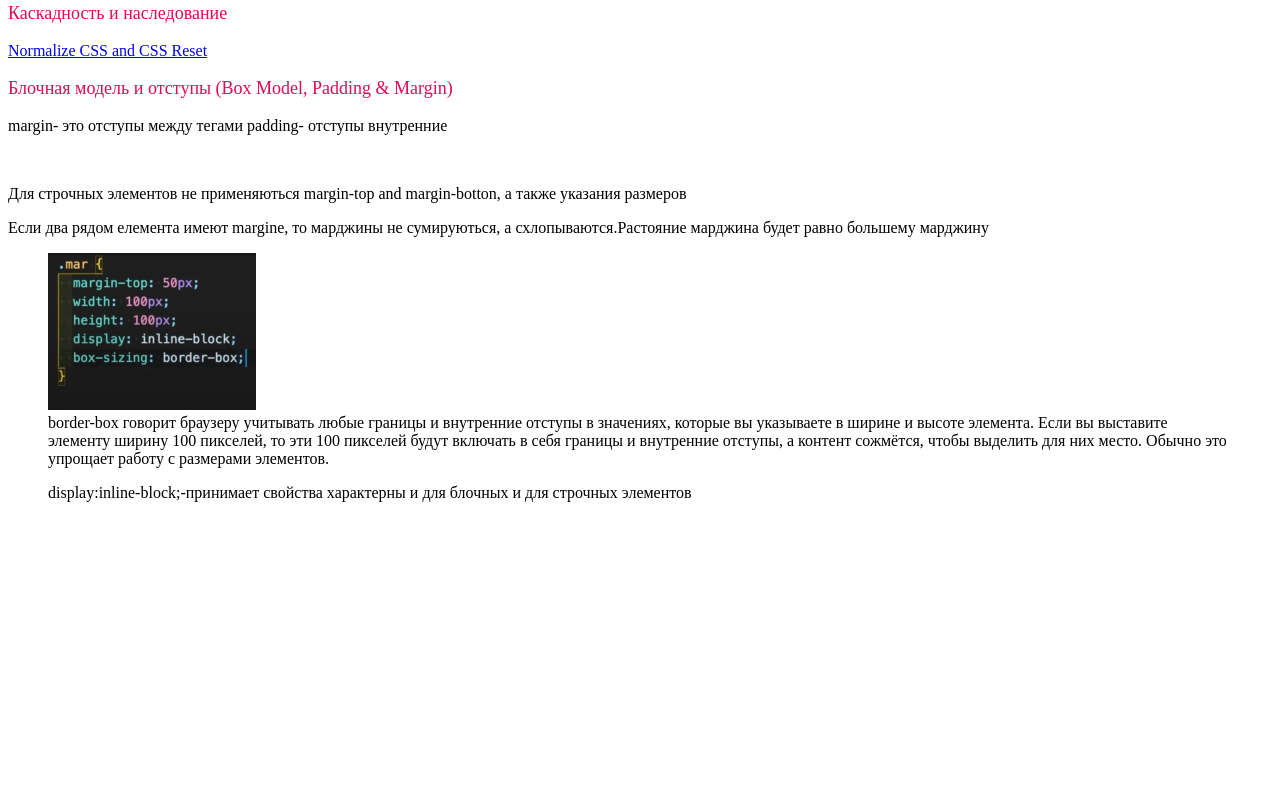
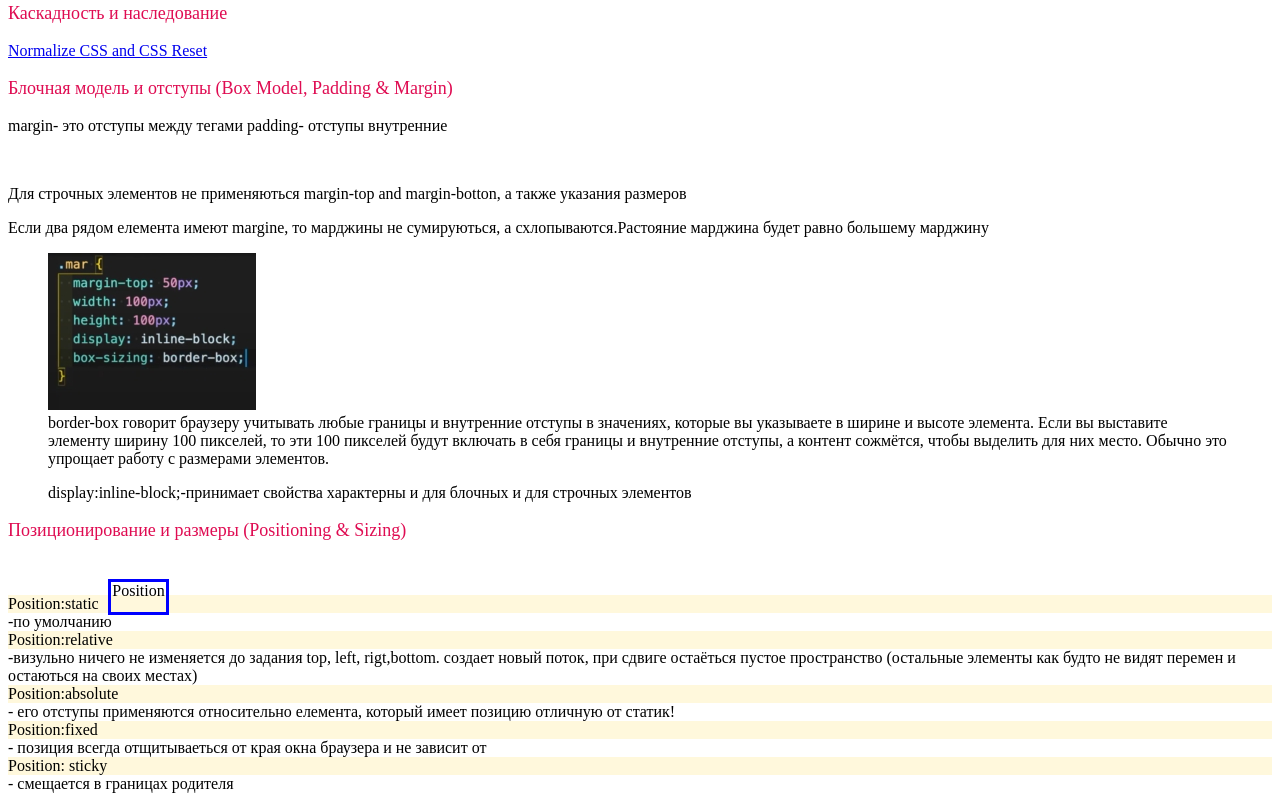
Before and after one commit to Irnadin/cod-webdev-css, a plain HTML site: page index.html in a window 1280 px wide. Shown: the part 1396-2205 px from the top of the page. Before the commit the page ends 1914 px from the top, so only its background shows below. Drawn offline with Linux system fonts and the light colour scheme.

Commit message:
Positioning & Sizing

```diff
--- a/index.html
+++ b/index.html
@@ -114,15 +114,39 @@
     padding- отступы внутренние</p>
   <br>
   <p>Для строчных элементов не применяються margin-top and margin-botton, а также указания размеров </p>
-<p>Если два рядом елемента имеют margine, то марджины не сумируються, а схлопываются.Растояние марджина будет равно большему марджину </p>
+  <p>Если два рядом елемента имеют margine, то марджины не сумируються, а схлопываются.Растояние марджина будет равно
+    большему марджину </p>
   <figure>
     <img src="display.jpg" alt="Exampel dispay">
     <figcaption>border-box говорит браузеру учитывать любые границы и внутренние отступы в значениях, которые вы
       указываете в ширине и высоте элемента. Если вы выставите элементу ширину 100 пикселей, то эти 100 пикселей будут
-    включать в себя границы и внутренние отступы, а контент сожмётся, чтобы выделить для них место. Обычно это упрощает
+      включать в себя границы и внутренние отступы, а контент сожмётся, чтобы выделить для них место. Обычно это
+      упрощает
       работу с размерами элементов.</figcaption>
     <p>display:inline-block;-принимает свойства характерны и для блочных и для строчных элементов</p>
   </figure>
+  <div class="position">
+    <p class="title">Позиционирование и размеры (Positioning & Sizing)
+      <br>
+      <div class="test">Position</div>
+      <div class="name">Position:static</div> -по умолчанию
+      <div class="name">Position:relative</div> -визульно ничего не изменяется до задания top, left, rigt,bottom.
+      создает новый поток, при сдвиге остаёться пустое пространство (остальные элементы как будто не видят перемен и
+      остаються на своих местах)
+      <br>
+      <div class="name">Position:absolute</div> - его отступы применяются относительно елемента, который имеет позицию
+      отличную от статик!
+      <div class="name">Position:fixed</div>- позиция всегда отщитываеться от края окна браузера и не зависит от
+      <div class="name">Position: sticky</div>- cмещается в границах родителя
+
+
+
+    </p>
+  </div>
+
+
+
+
 </body>
 
 
--- a/style.css
+++ b/style.css
@@ -138,4 +138,22 @@ li.list2:nth-child(2n + 1) {
 .title {
   font-size: large;
   color: rgb(223, 12, 82);
+
 }
+ .position {
+   position: relative;
+ }
+
+.test {
+   width: 55px;
+  height: 30px;
+  border: 3px solid blue;
+  text-align: center;
+  position: relative;
+  top: 20px;
+  left: 100px;
+}
+.name {
+  background-color: cornsilk;
+
+}
```
Lines whose indentation alone changed are shown as unchanged.
